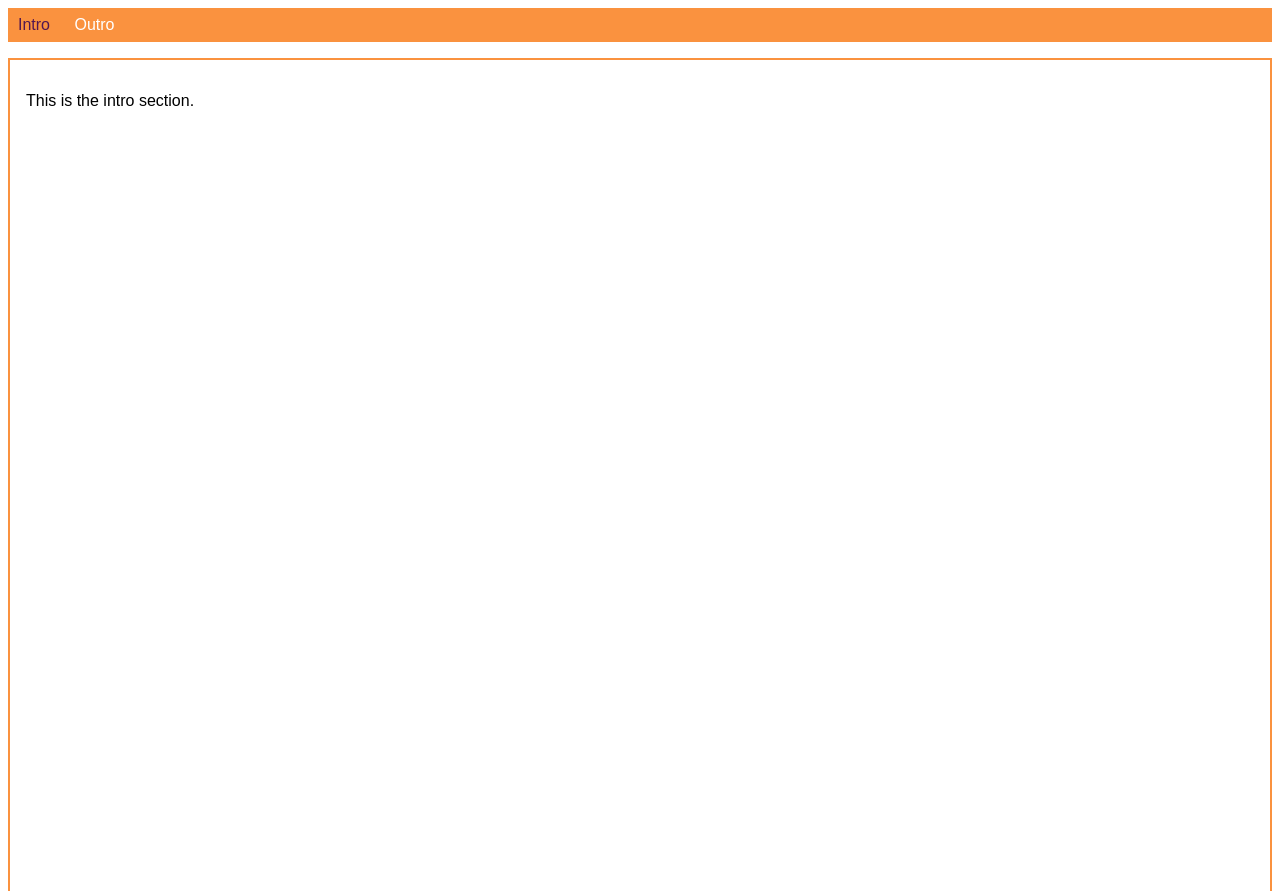
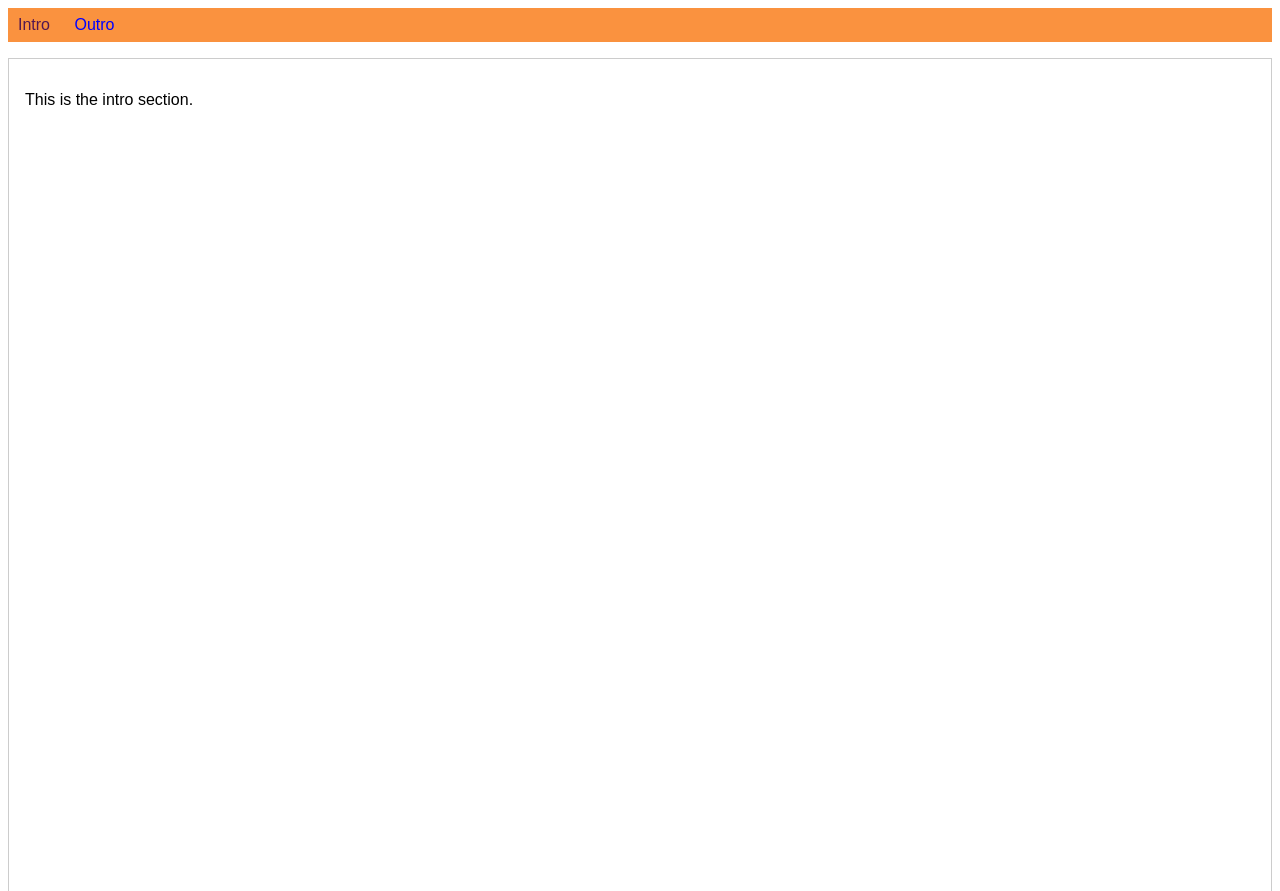
Before and after one commit to rohan2734/complete_css, a plain HTML site: page more_on_css_classes/index.html in a window 1280 px wide. Shown: the top 891 px of the page. Drawn offline with Linux system fonts and the light colour scheme.

Commit message:
finished more_classes

```diff
--- a/more_on_css_classes/main.css
+++ b/more_on_css_classes/main.css
@@ -18,9 +18,13 @@ a.active{
     color:#521751
 }
 
+a{
+    color:blue;
+}
+
 .main-section {
     height: 800px;
-    border: 1px solid #ccc;
+    border: 1px solid #ccc !important;
     padding: 16px;
 }
 
```
Also changed, not shown: more_on_css_classes/images/class_selectors_vs_id_selectors.JPG (added), more_on_css_classes/images/summary_on_more_selectors.JPG (added), more_on_css_classes/theory/important.txt (added), more_on_css_classes/theory/not_selector.txt (added).
